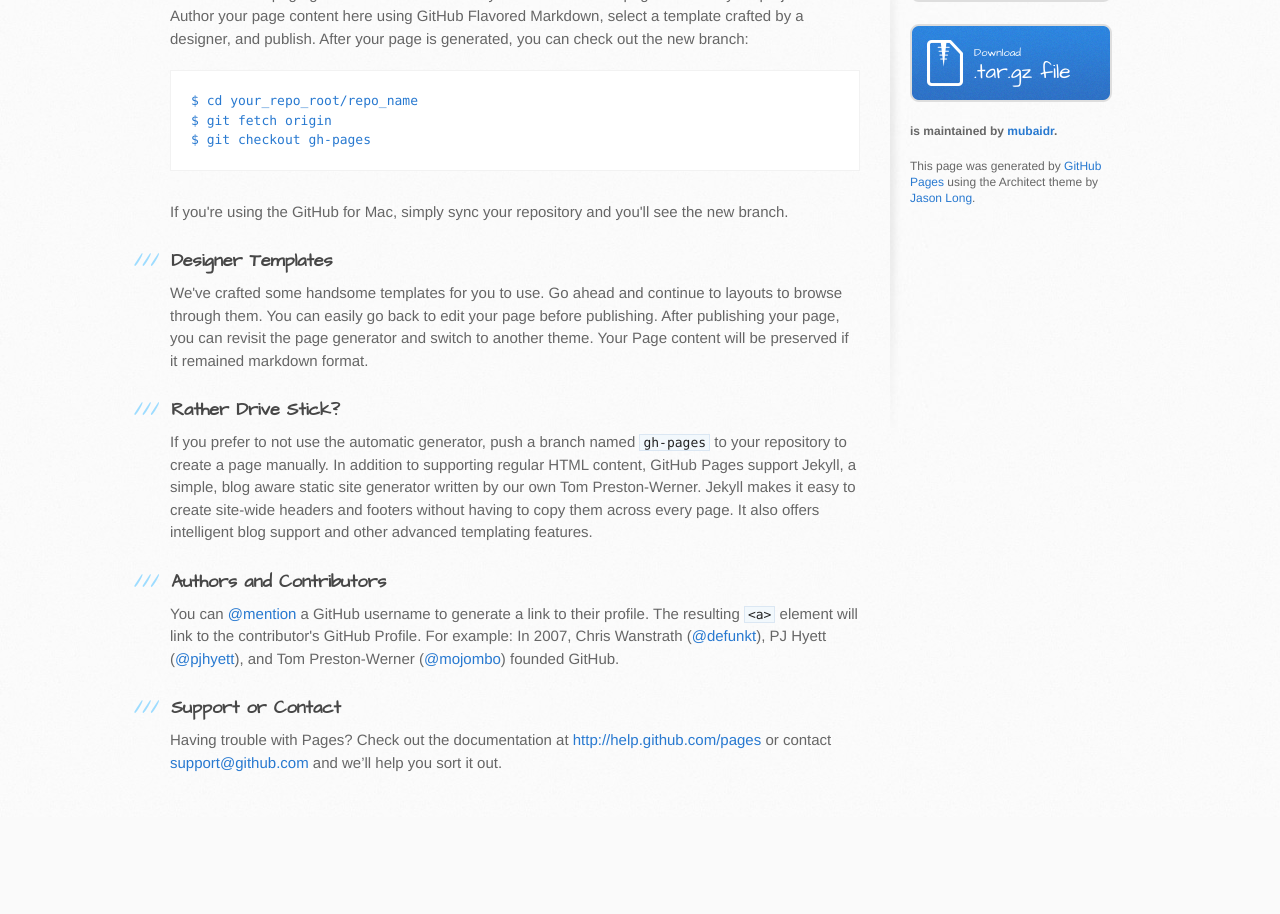
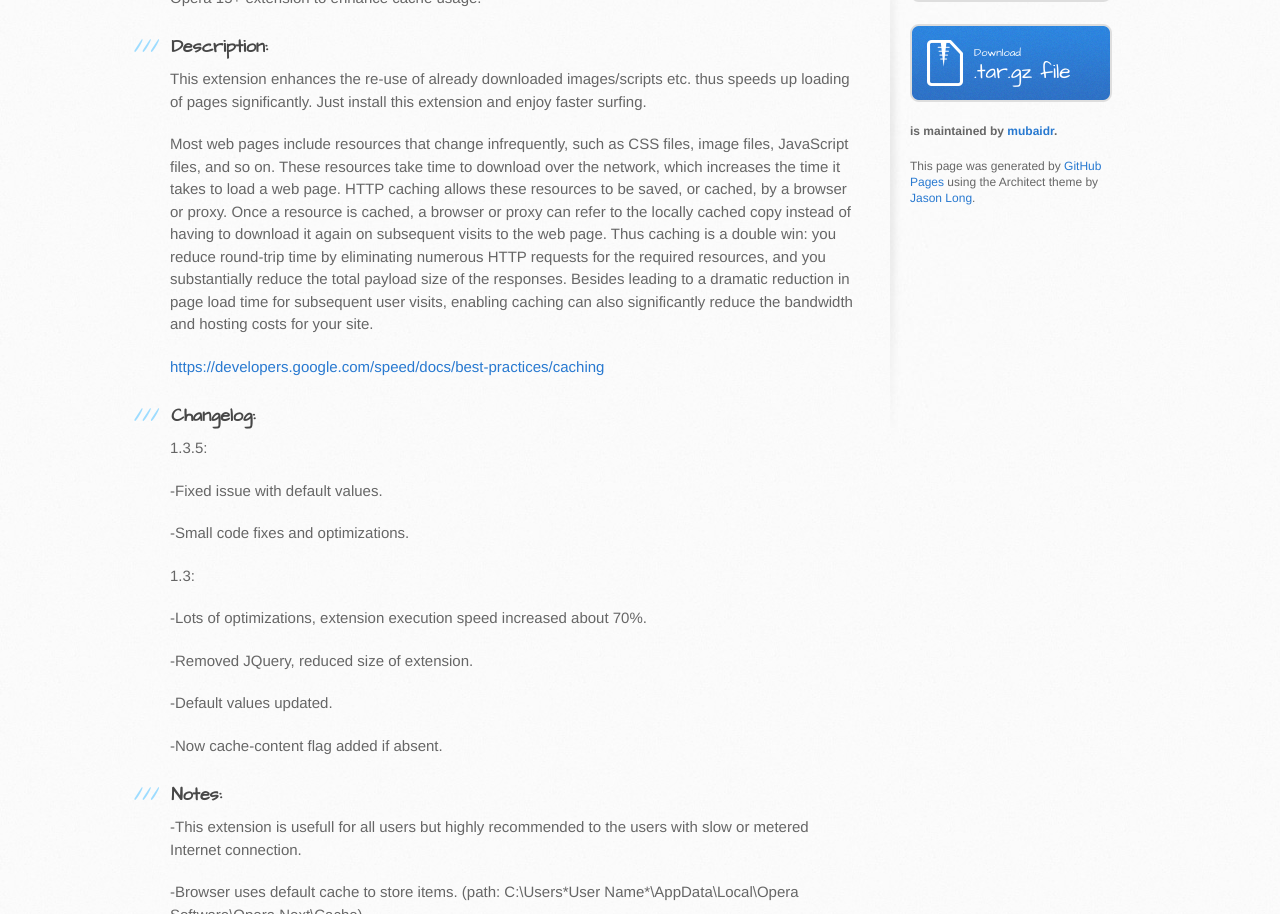
Before and after one commit to willjo8/Speed-up-Browsing, a plain HTML site: page index.html in a window 1280 px wide. Shown: the part 520-1434 px from the top of the page. Before the commit the page ends 1337 px from the top, so only its background shows below. Drawn offline with Linux system fonts and the light colour scheme.

```diff
--- a/index.html
+++ b/index.html
@@ -28,37 +28,53 @@
     <div id="content-wrapper">
       <div class="inner clearfix">
         <section id="main-content">
-          <h3>
-<a name="welcome-to-github-pages" class="anchor" href="#welcome-to-github-pages"><span class="octicon octicon-link"></span></a>Welcome to GitHub Pages.</h3>
+          <h1>
+<a name="speed-up-browsing" class="anchor" href="#speed-up-browsing"><span class="octicon octicon-link"></span></a><b>Speed-up-Browsing</b>
+</h1>
 
-<p>This automatic page generator is the easiest way to create beautiful pages for all of your projects. Author your page content here using GitHub Flavored Markdown, select a template crafted by a designer, and publish. After your page is generated, you can check out the new branch:</p>
-
-<pre><code>$ cd your_repo_root/repo_name
-$ git fetch origin
-$ git checkout gh-pages
-</code></pre>
-
-<p>If you're using the GitHub for Mac, simply sync your repository and you'll see the new branch.</p>
+<p><b>Opera 15+</b> extension to enhance cache usage.</p>
 
 <h3>
-<a name="designer-templates" class="anchor" href="#designer-templates"><span class="octicon octicon-link"></span></a>Designer Templates</h3>
+<a name="description" class="anchor" href="#description"><span class="octicon octicon-link"></span></a>Description:</h3>
 
-<p>We've crafted some handsome templates for you to use. Go ahead and continue to layouts to browse through them. You can easily go back to edit your page before publishing. After publishing your page, you can revisit the page generator and switch to another theme. Your Page content will be preserved if it remained markdown format.</p>
+<p>This extension enhances the re-use of already downloaded images/scripts etc. thus speeds up loading of pages significantly. Just install this extension and enjoy faster surfing.</p>
+
+<p>Most web pages include resources that change infrequently, such as CSS files, image files, JavaScript files, and so on. These resources take time to download over the network, which increases the time it takes to load a web page. HTTP caching allows these resources to be saved, or cached, by a browser or proxy. Once a resource is cached, a browser or proxy can refer to the locally cached copy instead of having to download it again on subsequent visits to the web page. Thus caching is a double win: you reduce round-trip time by eliminating numerous HTTP requests for the required resources, and you substantially reduce the total payload size of the responses. Besides leading to a dramatic reduction in page load time for subsequent user visits, enabling caching can also significantly reduce the bandwidth and hosting costs for your site.</p>
+
+<p><a href="https://developers.google.com/speed/docs/best-practices/caching">https://developers.google.com/speed/docs/best-practices/caching</a></p>
 
 <h3>
-<a name="rather-drive-stick" class="anchor" href="#rather-drive-stick"><span class="octicon octicon-link"></span></a>Rather Drive Stick?</h3>
+<a name="changelog" class="anchor" href="#changelog"><span class="octicon octicon-link"></span></a>Changelog:</h3>
 
-<p>If you prefer to not use the automatic generator, push a branch named <code>gh-pages</code> to your repository to create a page manually. In addition to supporting regular HTML content, GitHub Pages support Jekyll, a simple, blog aware static site generator written by our own Tom Preston-Werner. Jekyll makes it easy to create site-wide headers and footers without having to copy them across every page. It also offers intelligent blog support and other advanced templating features.</p>
+<p><b>1.3.5:</b></p>
+
+<p>-Fixed issue with default values.</p>
+
+<p>-Small code fixes and optimizations.</p>
+
+<p><b>1.3:</b></p>
+
+<p>-Lots of optimizations, extension execution speed increased about 70%.</p>
+
+<p>-Removed JQuery, reduced size of extension.</p>
+
+<p>-Default values updated.</p>
+
+<p>-Now cache-content flag added if absent.</p>
 
 <h3>
-<a name="authors-and-contributors" class="anchor" href="#authors-and-contributors"><span class="octicon octicon-link"></span></a>Authors and Contributors</h3>
+<a name="notes" class="anchor" href="#notes"><span class="octicon octicon-link"></span></a>Notes:</h3>
 
-<p>You can <a href="https://github.com/blog/821" class="user-mention">@mention</a> a GitHub username to generate a link to their profile. The resulting <code>&lt;a&gt;</code> element will link to the contributor's GitHub Profile. For example: In 2007, Chris Wanstrath (<a href="https://github.com/defunkt" class="user-mention">@defunkt</a>), PJ Hyett (<a href="https://github.com/pjhyett" class="user-mention">@pjhyett</a>), and Tom Preston-Werner (<a href="https://github.com/mojombo" class="user-mention">@mojombo</a>) founded GitHub.</p>
+<p>-This extension is usefull for all users but highly recommended to the users with slow or metered Internet connection.</p>
 
-<h3>
-<a name="support-or-contact" class="anchor" href="#support-or-contact"><span class="octicon octicon-link"></span></a>Support or Contact</h3>
+<p>-Browser uses default cache to store items.
+(path: C:\Users*User Name*\AppData\Local\Opera Software\Opera Next\Cache)</p>
 
-<p>Having trouble with Pages? Check out the documentation at <a href="http://help.github.com/pages">http://help.github.com/pages</a> or contact <a href="mailto:support@github.com">support@github.com</a> and we’ll help you sort it out.</p>
+<p>-Because pages are validated always before used from cache, so you will be always served the latest page.</p>
+
+<p>-You can change the max-age value for images/scripts/css independently.</p>
+
+<p>-This will increase the disk space used in C: drive overtime, (to maximum of 400Mb), so if you are concerned about space, don't use this extension.</p>
         </section>
 
         <aside id="sidebar">
@@ -78,16 +94,6 @@ $ git checkout gh-pages
       </div>
     </div>
 
-            <script type="text/javascript">
-            var gaJsHost = (("https:" == document.location.protocol) ? "https://ssl." : "http://www.");
-            document.write(unescape("%3Cscript src='" + gaJsHost + "google-analytics.com/ga.js' type='text/javascript'%3E%3C/script%3E"));
-          </script>
-          <script type="text/javascript">
-            try {
-              var pageTracker = _gat._getTracker("UA-41918328-1");
-            pageTracker._trackPageview();
-            } catch(err) {}
-          </script>
 
   </body>
 </html>
```
Also changed, not shown: params.json (+1 -1 lines).
